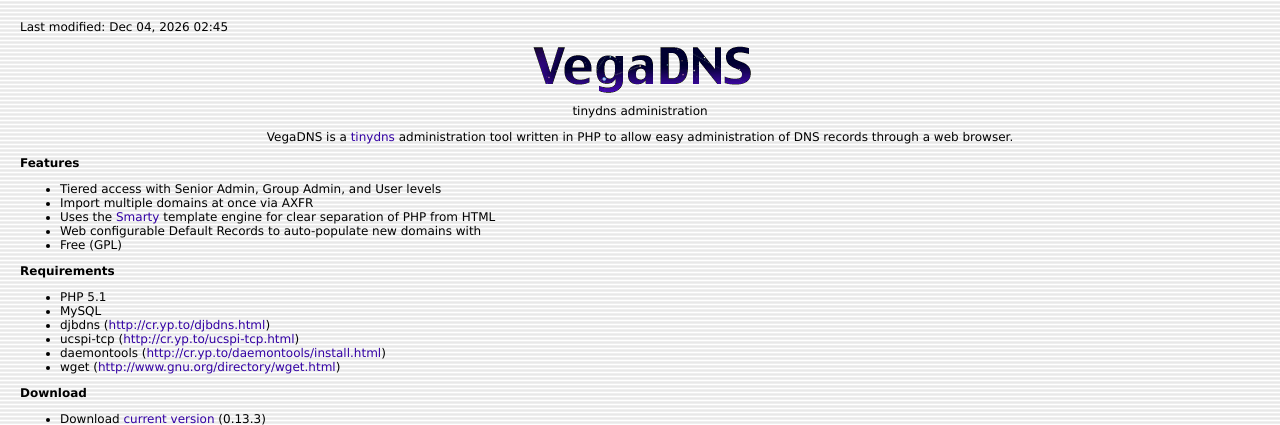
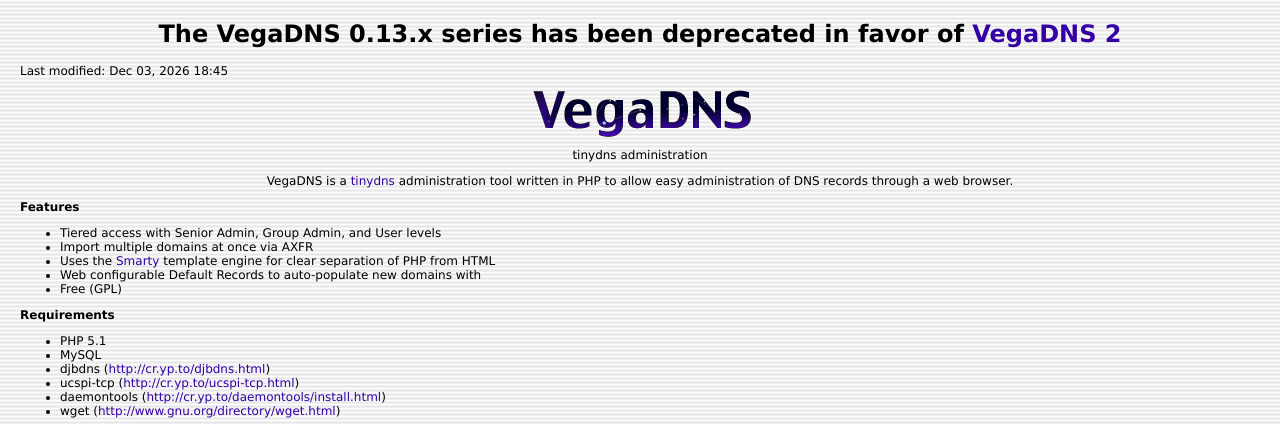
Before and after one commit to shupp/vegadns-website, a PHP site: page /0.13/ in a window 1280 px wide. Shown: the top 425 px of the page. Run offline with PHP 8.4, Linux system fonts and the light colour scheme.

Commit message:
Added deprecation warning to old site files

```diff
--- a/public_html/0.13/index.php
+++ b/public_html/0.13/index.php
@@ -1,4 +1,5 @@
 <?php
+date_default_timezone_set('America/Los_Angeles');
 $current = '0.13.3';
 ?>
 <!DOCTYPE HTML PUBLIC "-//W3C//DTD HTML 4.01 Transitional//EN"
@@ -16,6 +17,9 @@ $current = '0.13.3';
 
 </head>
 <body background="images/background.gif">
+<center>
+    <h1>The VegaDNS 0.13.x series has been deprecated in favor of <a href="/">VegaDNS 2</a></h1>
+</center>
 <font size=-1>Last modified: <?php echo strftime("%b %d, %Y %H:%M", filemtime("index.php"))?></font><br />
 
 <center>
```
